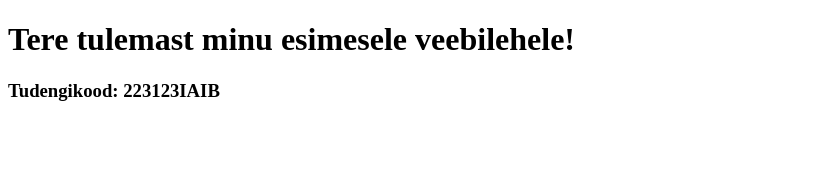
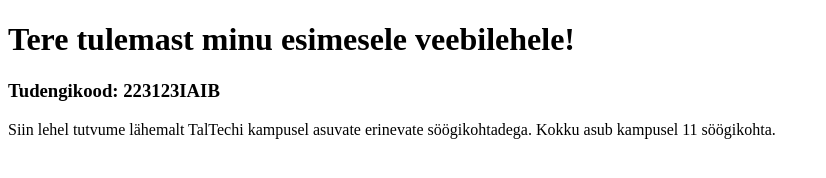
Before and after one commit to idatuule/idatuule.github.io, a plain HTML site: page index.html in a window 1280 px wide. Shown: the whole page, without its empty margins (0-826 px from the left). Drawn offline with Linux system fonts and the light colour scheme.

Commit message:
Update index.html

```diff
--- a/index.html
+++ b/index.html
@@ -4,6 +4,7 @@
 
 <h1>Tere tulemast minu esimesele veebilehele!</h1>
 <h3>Tudengikood: 223123IAIB</h3>
+<p>Siin lehel tutvume lähemalt TalTechi kampusel asuvate erinevate söögikohtadega. Kokku asub kampusel 11 söögikohta.</p>
 
 </body>
 </html>
```
